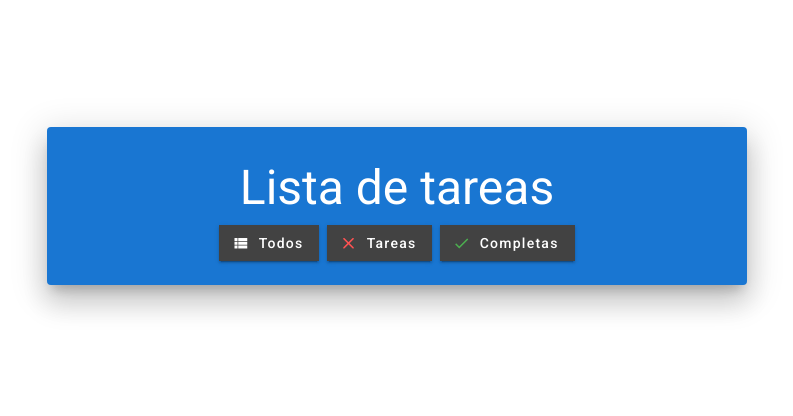
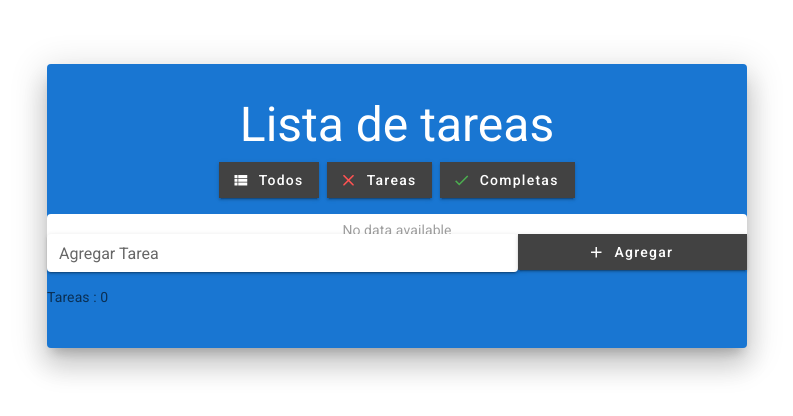
Before and after one commit to calypsobronte/api-rest-node-crud, a Vue app in the folder frontend/: page / in a window 1280 px wide. Shown: the part 194-610 px from the top of the page, without its empty margins (243-1036 px from the left). Built offline with nearby package versions, Linux system fonts and the light colour scheme.

Commit message:
add file

```diff
--- a/frontend/src/views/TodoList.vue
+++ b/frontend/src/views/TodoList.vue
@@ -37,6 +37,45 @@
           </v-row>
 
         </v-card-title>
+
+	<!-- data -->
+        <v-card-text class="px-0">
+          <v-data-table hide-default-footer dense>
+            <template>
+              <tr>
+                <td>
+                  <v-checkbox></v-checkbox>
+                </td>
+                <td>
+                  TASK NAME
+                </td>
+                <td>
+                  <v-icon color="error">mdi-delete</v-icon
+                  >
+                </td>
+              </tr>
+            </template>
+          </v-data-table>
+
+          <!-- new task  -->
+          <v-row>
+            <v-col sm="8" class="py-0 pr-0">
+              <v-text-field label="Agregar Tarea" solo dense></v-text-field>
+            </v-col>
+
+            <v-col sm="4" class="py-0 pl-0 mb-1">
+              <v-btn tile color="secondary" block class="text-capitalize">
+                <v-icon left>
+                  mdi-plus
+                </v-icon>
+                Agregar
+              </v-btn>
+            </v-col>
+          </v-row>
+
+          <p>Tareas : 0</p>
+        </v-card-text>
+
       </v-card>
     </v-row>
   </v-container>
```
